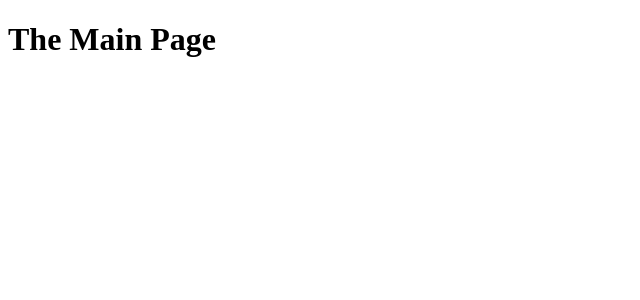
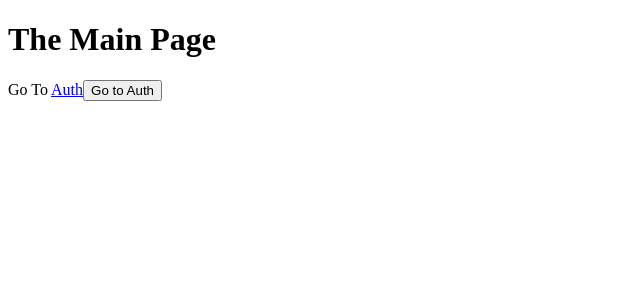
Before and after one commit to shivam123425/ssr-demo, a Next.js app: page / in a window 1280 px wide. Shown: the top 300 px of the page, without its empty margins (0-640 px from the left). Built offline with nearby package versions, Linux system fonts and the light colour scheme.

Commit message:
Add links to auth page

```diff
--- a/pages/index.js
+++ b/pages/index.js
@@ -1,8 +1,17 @@
 import React from "react";
+import Link from "next/link";
+import Router from "next/router";
 
 const indexPage = () => (
   <div>
     <h1>The Main Page</h1>
+    <p>
+      Go To{" "}
+      <Link href="/auth">
+        <a>Auth</a>
+      </Link>
+      <button onClick={() => Router.push("/auth")}>Go to Auth</button>
+    </p>
   </div>
 );
 
```
